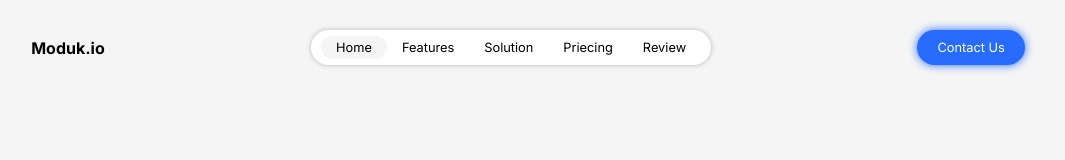
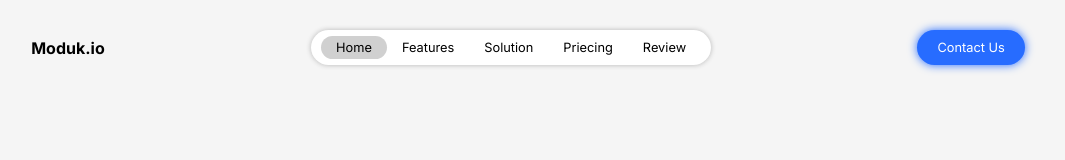
Before and after one commit to Rhuanderson-Iago/html-css, a plain HTML site: page Treinos/Treino 002/index.html in a window 1280 px wide. In both pictures the pointer is over the item "Home". Shown: the top 160 px of the page, without its empty margins (112-1177 px from the left). Drawn offline with Linux system fonts and the light colour scheme.

Commit message:
Criei o Treino 022

```diff
--- a/Treinos/Treino 002/style.css
+++ b/Treinos/Treino 002/style.css
@@ -54,7 +54,7 @@ header {
 }
 
 .nav_opc:hover {
-    background-color: rgb(245, 245, 245);
+    background-color: rgb(208, 208, 208);
     cursor: pointer;
     border-radius: 100px;
 }
```
Also changed, not shown: Treinos/Treino 022/IMG/pattern001.png (added), Treinos/Treino 022/IMG/pattern002.png (added), Treinos/Treino 022/IMG/pattern003.png (added), Treinos/Treino 022/IMG/pattern004.png (added), Treinos/Treino 022/IMG/target001.png (added), Treinos/Treino 022/IMG/wallpaper001.jpg (added), Treinos/Treino 022/IMG/wallpaper002.jpg (added), Treinos/Treino 022/IMG/wallpaper003.jpg (added), Treinos/Treino 022/IMG/wallpaper004.jpg (added), Treinos/Treino 022/IMG/wallpaper005.jpg (added), Treinos/Treino 022/IMG/wallpaper006.jpg (added).
